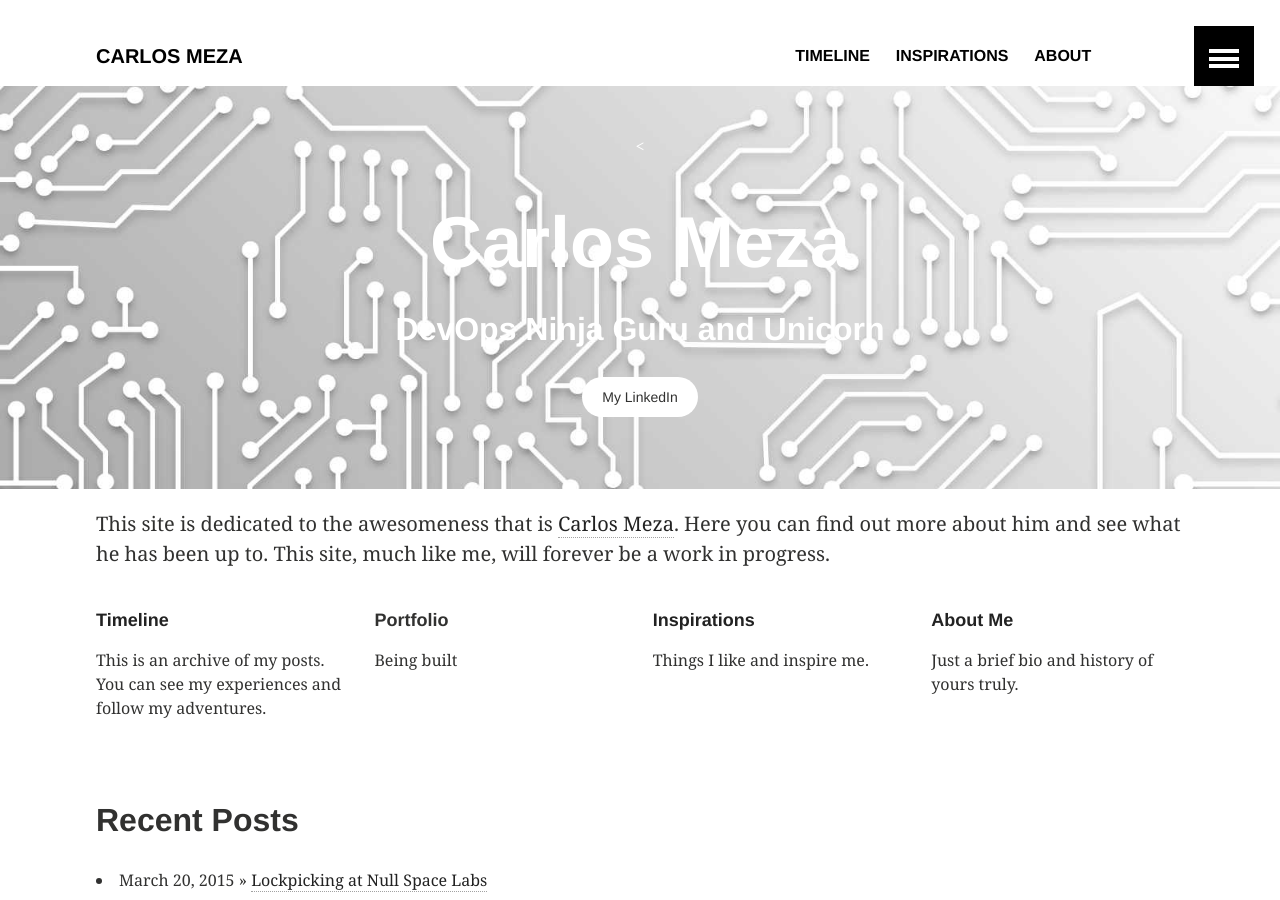
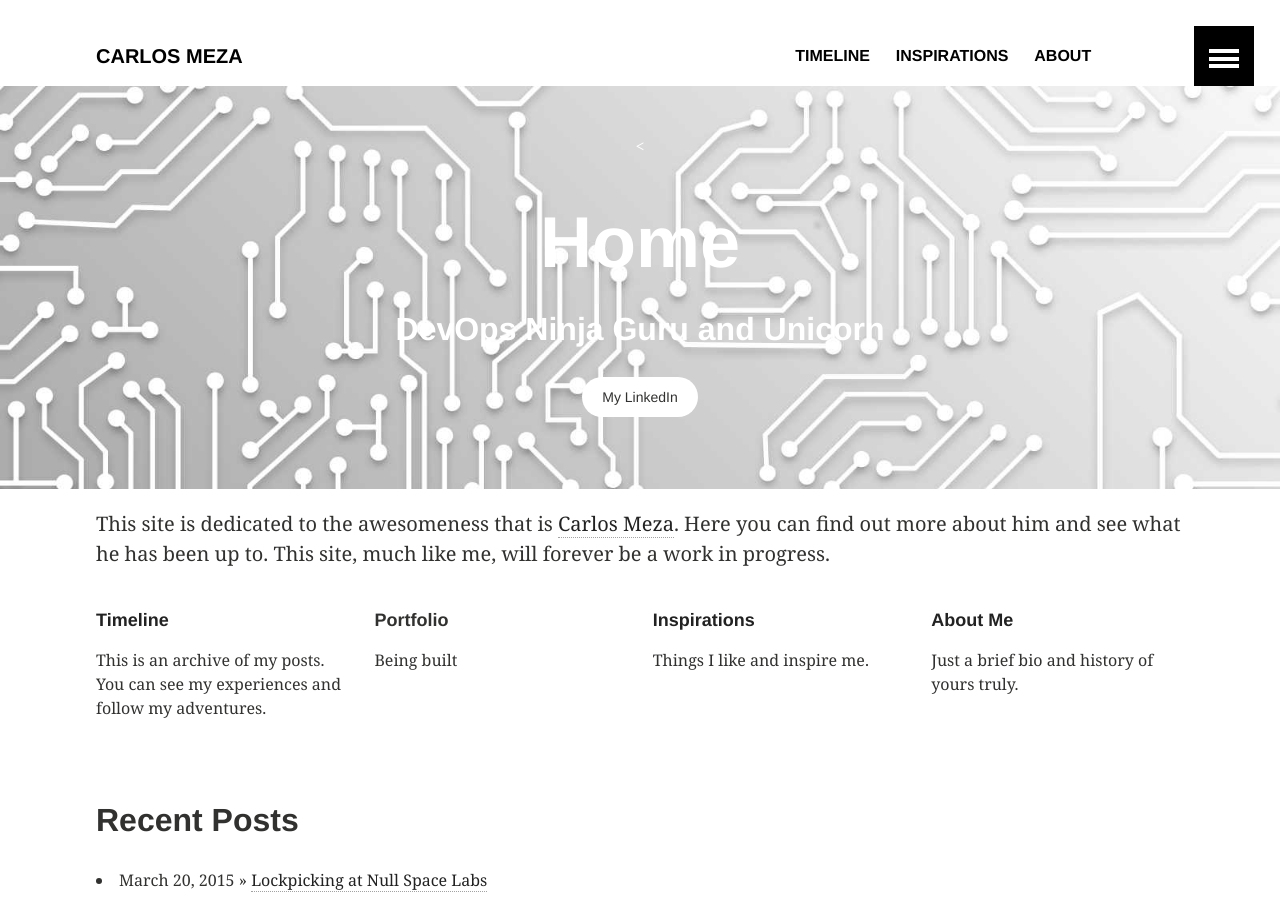
Before and after one commit to CMeza99/cmeza99.github.io, a Jekyll site: the page built from index.md, in a window 1280 px wide and 900 px high. Built offline with Jekyll 4.4.1, drawn with Linux system fonts in a browser that asks for light colours.

Commit message:
update title

```diff
--- a/index.md
+++ b/index.md
@@ -1,7 +1,7 @@
 ---
 layout: home
 permalink: /
-title: "Carlos Meza"
+title: "Home"
 excerpt: "DevOps Ninja Guru and Unicorn"
 image:
   feature: banner-front.jpg
```
